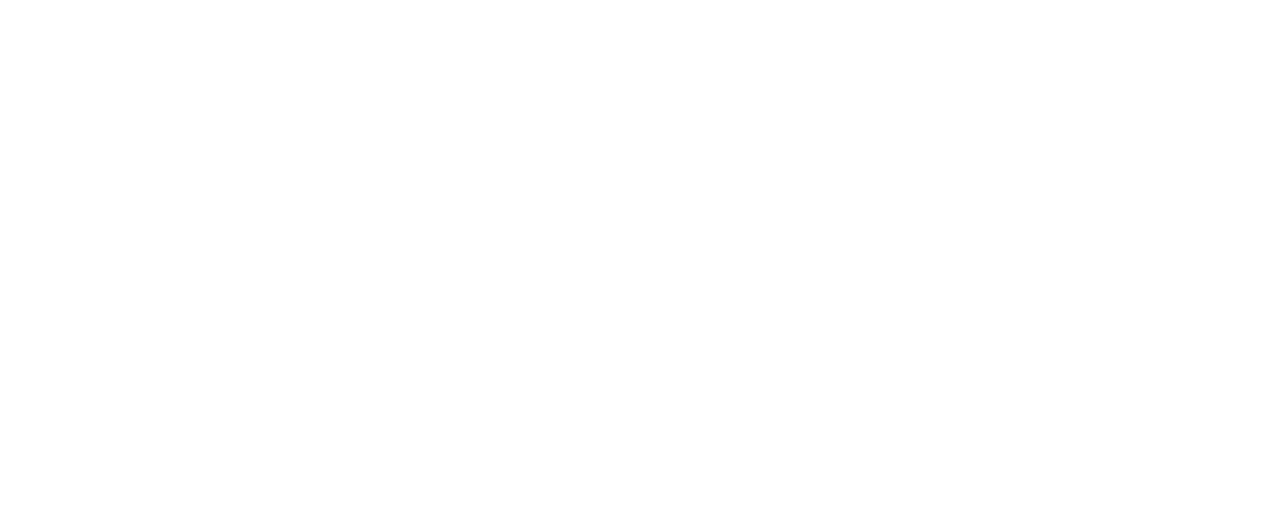
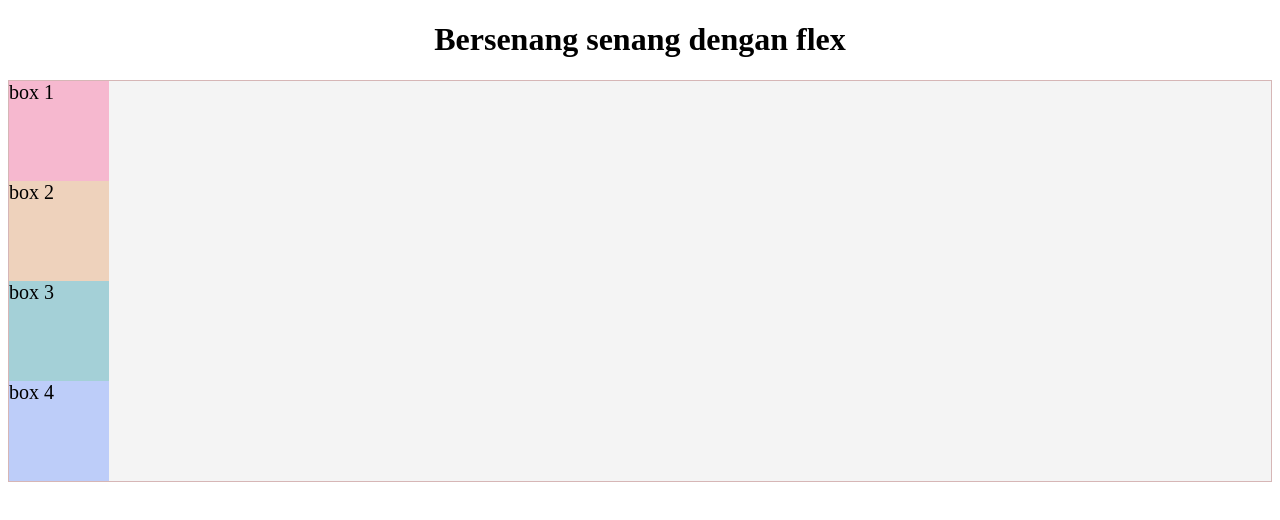
Before and after one commit to GanangPrakoso/edu_layouting, a plain HTML site: page index.html in a window 1280 px wide. Drawn offline with Linux system fonts and the light colour scheme.

Commit message:
boilerplate color and box

```diff
--- a/index.html
+++ b/index.html
@@ -4,7 +4,16 @@
     <meta charset="UTF-8" />
     <meta http-equiv="X-UA-Compatible" content="IE=edge" />
     <meta name="viewport" content="width=device-width, initial-scale=1.0" />
+    <link rel="stylesheet" href="./style.css" />
     <title>Layouting asik asik</title>
   </head>
-  <body></body>
+  <body>
+    <h1>Bersenang senang dengan flex</h1>
+    <div class="container">
+      <div class="box pink">box 1</div>
+      <div class="box cream">box 2</div>
+      <div class="box green">box 3</div>
+      <div class="box blue">box 4</div>
+    </div>
+  </body>
 </html>
--- /dev/null
+++ b/style.css
@@ -0,0 +1,32 @@
+h1 {
+    text-align: center;
+}
+
+.container {
+    background-color: #f4f4f4;
+    border: 1px solid rgb(214, 182, 182);
+}
+
+.box {
+    display: flex;
+    /* color: white; */
+    font-size: 20px;
+    width: 100px;
+    height: 100px;
+}
+
+.pink {
+    background-color: #f6b8cf;
+}
+
+.cream {
+    background-color: #eed2bc;
+}
+
+.green {
+    background-color: #a4d0d7;
+}
+
+.blue {
+    background-color: #bdcdf9;
+}
```
